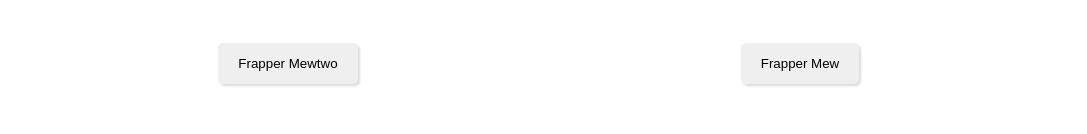
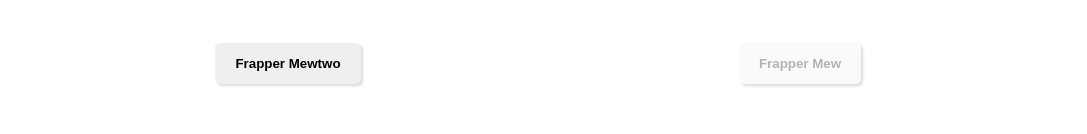
Before and after one commit to shompoth/FightMewVsMewTwo, a React (Create React App) app: page / in a window 1280 px wide. Shown: the part 560-694 px from the top of the page, without its empty margins (96-1183 px from the left). Built offline with nearby package versions, Linux system fonts and the light colour scheme.

Commit message:
function switch button avaible hit

```diff
--- a/src/App.css
+++ b/src/App.css
@@ -49,19 +49,6 @@ img {
     font-weight: bold;
 }
 
-button {
-    padding: 13px 20px;
-    border: none;
-    box-shadow: rgba(0, 0, 0, 0.15) 1.95px 1.95px 2.6px;
-    margin-block: 45px;
-    border-radius: 5px;
-    cursor: pointer;
-}
-
-button:active {
-    transform: scale(0.95);
-}
-
 hr.rounded {
     width: 50%;
     border-top: 1px solid #bbb;
--- a/src/App.js
+++ b/src/App.js
@@ -1,4 +1,4 @@
-import React, { useState } from "react";
+import React, { useState, useEffect } from "react";
 import "./App.css";
 
 // Composants
@@ -12,18 +12,44 @@ function App() {
     const [mewTwoLife, setMewTwoLife] = useState(100);
     const [isButtonAvaible, setIsButtonAvaible] = useState(false);
 
+    const [buttonInGameAvaibleMew, setButtonInGameAvaibleMew] = useState(0);
+    const [buttonInGameAvaibleMewTwo, setButtonInGameAvaibleMewTwo] = useState(0);
+
+    //useEffect
+    useEffect(() => {
+        const numberZeroOrOne = Math.round(Math.random());
+        console.log(numberZeroOrOne);
+        if (numberZeroOrOne === 0) {
+            setButtonInGameAvaibleMewTwo(true);
+            setButtonInGameAvaibleMew(false);
+        } else {
+            setButtonInGameAvaibleMew(true);
+            setButtonInGameAvaibleMewTwo(false);
+        }
+    }, []);
+
     // Fonction
-    const handleLife = (pokemon, powerHit) => {
+    const handleHitAction = (pokemon, powerHit) => {
         if (pokemon === "Mew") {
             if (mewTwoLife >= 0 && !(mewTwoLife <= powerHit)) {
+                // Decrease Life of Mewtwo
                 setMewTwoLife(prevState => prevState - powerHit);
+
+                // Switch Hit to MewTwo
+                setButtonInGameAvaibleMew(true);
+                setButtonInGameAvaibleMewTwo(false);
             } else {
                 setMewTwoLife(0);
                 setIsButtonAvaible(true);
             }
         } else {
             if (mewLife >= 0 && !(mewLife <= powerHit)) {
+                // Decrease Life of Mew
                 setMewLife(prevState => prevState - powerHit);
+
+                // Switch Hit to Mew
+                setButtonInGameAvaibleMewTwo(true);
+                setButtonInGameAvaibleMew(false);
             } else {
                 setMewLife(0);
                 setIsButtonAvaible(true);
@@ -33,6 +59,9 @@ function App() {
 
     return (
         <div className="App">
+            {console.log(
+                `Mew: ${buttonInGameAvaibleMew}, MewTwo: ${buttonInGameAvaibleMewTwo}`,
+            )}
             <div className="containerApp">
                 <h1>Mew vs MewTwo</h1>
                 <h2>Qui est le plus fort ?</h2>
@@ -41,14 +70,16 @@ function App() {
                     <Mew
                         oppenentName="Mewtwo"
                         mewLife={mewLife}
-                        handleLife={handleLife}
+                        handleHitAction={handleHitAction}
                         isButtonAvaible={isButtonAvaible}
+                        buttonInGameAvaibleMew={buttonInGameAvaibleMew}
                     />
                     <MewTwo
                         oppenentName="Mew"
                         mewTwoLife={mewTwoLife}
-                        handleLife={handleLife}
+                        handleHitAction={handleHitAction}
                         isButtonAvaible={isButtonAvaible}
+                        buttonInGameAvaibleMewTwo={buttonInGameAvaibleMewTwo}
                     />
                 </div>
             </div>
--- a/src/Components/Button/Button.js
+++ b/src/Components/Button/Button.js
@@ -1,8 +1,9 @@
 import React from "react";
+import classes from "./Button.module.css";
 
 const Button = ({ handleHit, isButtonAvaible, children }) => {
     return (
-        <button onClick={handleHit} disabled={isButtonAvaible}>
+        <button className={classes.button} onClick={handleHit} disabled={isButtonAvaible}>
             {children}
         </button>
     );
--- /dev/null
+++ b/src/Components/Button/Button.module.css
@@ -0,0 +1,13 @@
+.button {
+    padding: 13px 20px;
+    border: none;
+    box-shadow: rgba(0, 0, 0, 0.15) 1.95px 1.95px 2.6px;
+    margin-block: 45px;
+    border-radius: 5px;
+    cursor: pointer;
+    font-weight: bold;
+}
+
+.button:active {
+    transform: scale(0.95);
+}
--- a/src/Components/Mew/Mew.js
+++ b/src/Components/Mew/Mew.js
@@ -1,4 +1,4 @@
-import React, { useState, useEffect } from "react";
+import React from "react";
 import classes from "./Mew.module.css";
 
 // Composant
@@ -12,7 +12,14 @@ import MewPic from "../../assets/mew.png";
 
 function Mew(props) {
     // Variables
-    const { oppenentName, hocStateHits, handleHit, mewLife, isButtonAvaible } = props;
+    const {
+        oppenentName,
+        hocStateHits,
+        handleHit,
+        mewLife,
+        isButtonAvaible,
+        buttonInGameAvaibleMew,
+    } = props;
 
     const stillAlive =
         mewLife > 0 ? `${mewLife} %` : <span className="deadBadge">Mort</span>;
@@ -28,12 +35,22 @@ function Mew(props) {
         );
     };
 
+    const generalButtonAvaible = () => {
+        // Check if endGame disable all buttons
+        if (isButtonAvaible) {
+            return true;
+        } else {
+            // switch hit
+            return buttonInGameAvaibleMew ? true : false;
+        }
+    };
+
     return (
         <div className={classes.container}>
             {isButtonAvaible ? displayMessage() : null}
             <img src={MewPic} style={opacityImgStyle} alt="Mew" />
 
-            <Button handleHit={handleHit} isButtonAvaible={isButtonAvaible}>
+            <Button handleHit={handleHit} isButtonAvaible={generalButtonAvaible()}>
                 Frapper {oppenentName}
             </Button>
 
--- a/src/Components/MewTwo/MewTwo.js
+++ b/src/Components/MewTwo/MewTwo.js
@@ -1,4 +1,4 @@
-import React, { useState, useEffect } from "react";
+import React from "react";
 import classes from "./MewTwo.module.css";
 
 // Composant
@@ -12,7 +12,14 @@ import MewTwoPic from "../../assets/mewtwo.png";
 
 const MewTwo = props => {
     // Variables
-    const { oppenentName, hocStateHits, handleHit, mewTwoLife, isButtonAvaible } = props;
+    const {
+        oppenentName,
+        hocStateHits,
+        handleHit,
+        mewTwoLife,
+        isButtonAvaible,
+        buttonInGameAvaibleMewTwo,
+    } = props;
 
     const stillAlive =
         mewTwoLife > 0 ? `${mewTwoLife} %` : <span className="deadBadge">Mort</span>;
@@ -28,13 +35,23 @@ const MewTwo = props => {
         );
     };
 
+    const generalButtonAvaible = () => {
+        // Check if endGame disable all buttons
+        if (isButtonAvaible) {
+            return true;
+        } else {
+            // switch hit
+            return buttonInGameAvaibleMewTwo ? true : false;
+        }
+    };
+
     return (
         <div className={classes.container}>
             {isButtonAvaible && displayMessage()}
 
             <img src={MewTwoPic} style={opacityImgStyle} alt="Mew" />
 
-            <Button handleHit={handleHit} isButtonAvaible={isButtonAvaible}>
+            <Button handleHit={handleHit} isButtonAvaible={generalButtonAvaible()}>
                 Frapper {oppenentName}
             </Button>
 
--- a/src/hoc/countHits.js
+++ b/src/hoc/countHits.js
@@ -15,7 +15,7 @@ const countHits = WrappedComponent => {
         const handleHit = () => {
             setHits(prevState => prevState + 1);
 
-            props.handleLife(WrappedComponent.name, powerHit);
+            props.handleHitAction(WrappedComponent.name, powerHit);
         };
 
         return (
```
